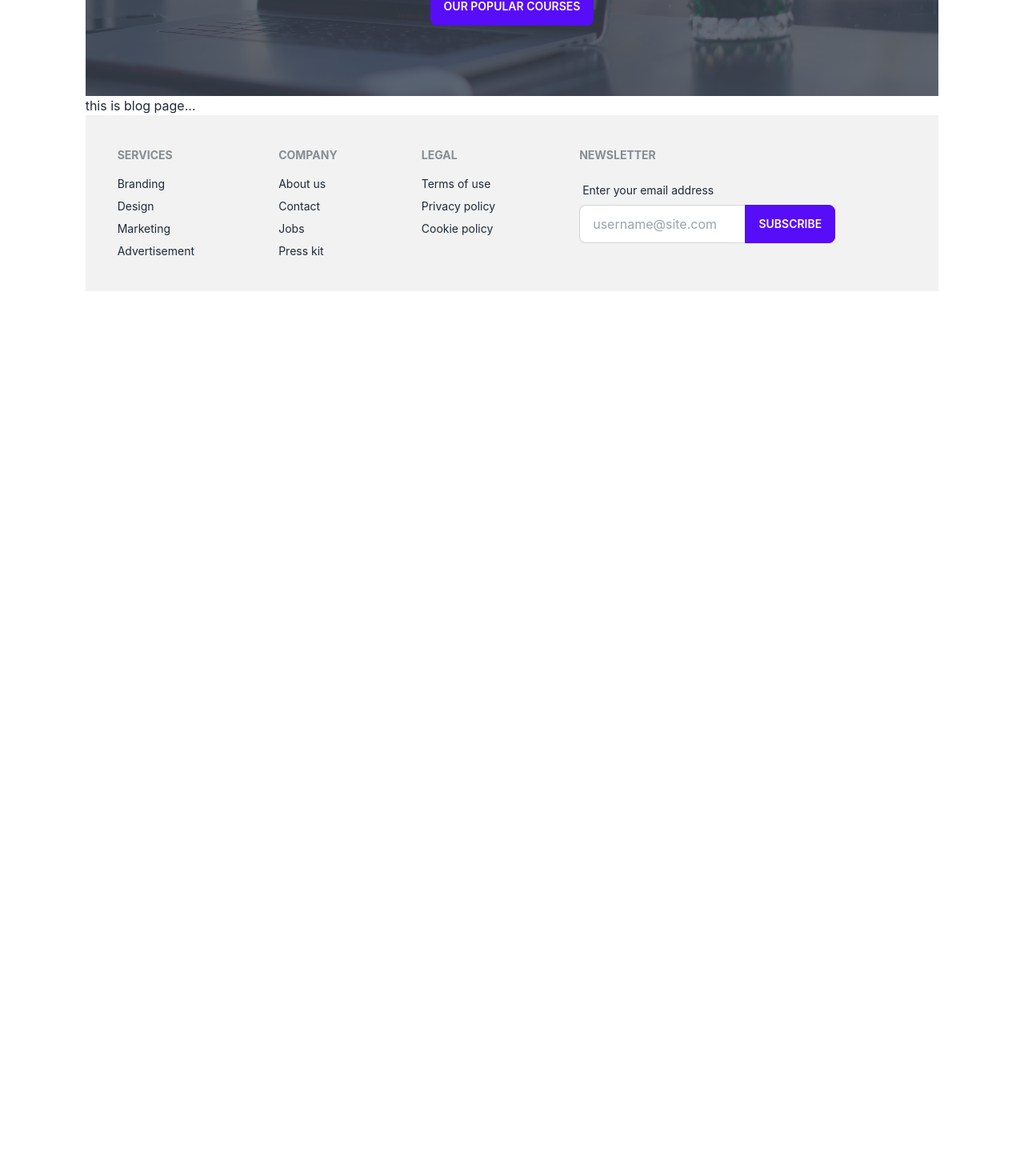
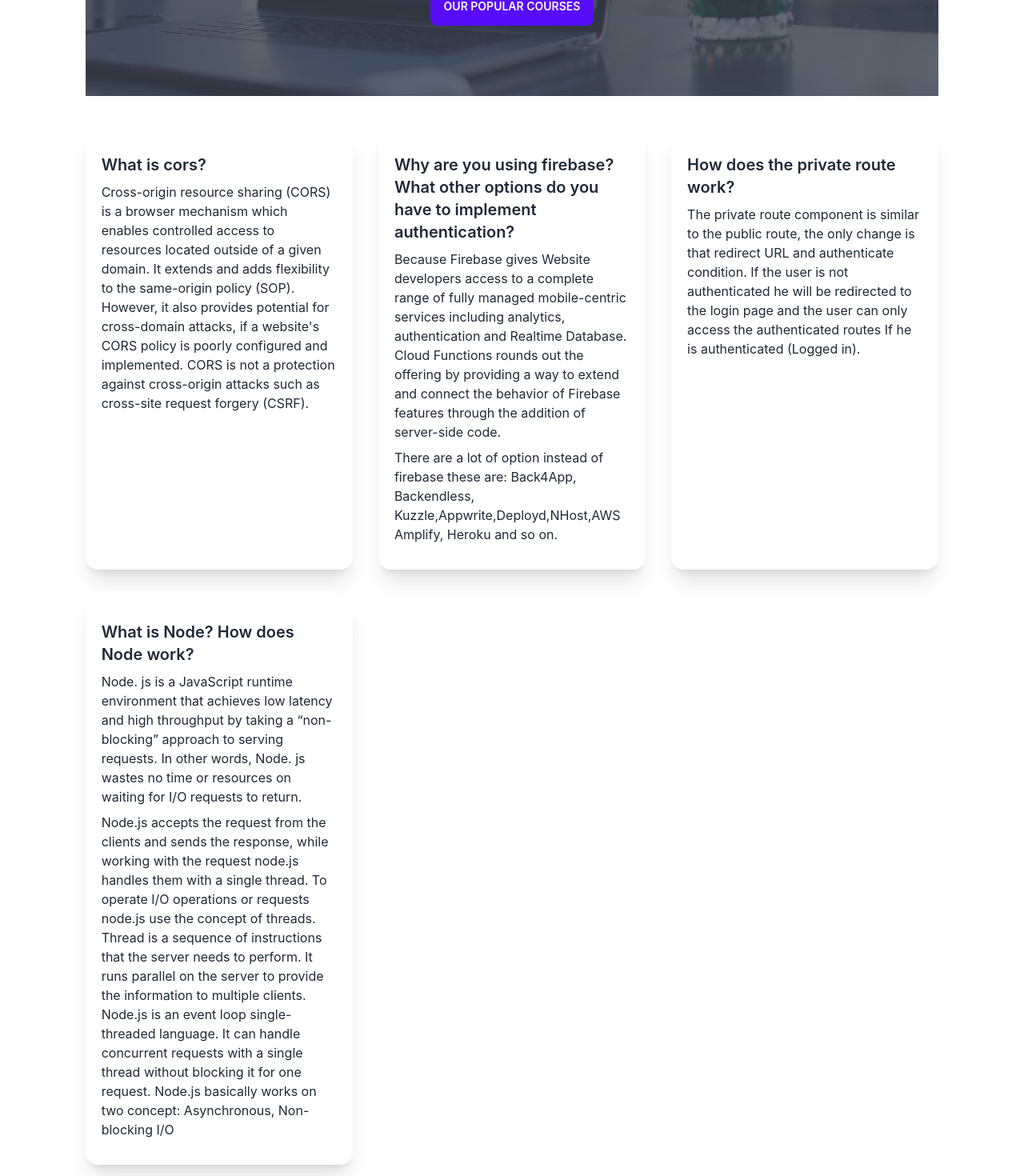
Before and after one commit to theMorshed/programming-school-client, a React (Create React App) app: page /blog in a window 1280 px wide. Shown: the part 360-1830 px from the top of the page at 80% size. Before the commit the page ends 800 px from the top, so only its background shows below. Built offline with nearby package versions, Linux system fonts and the light colour scheme; no server answers.

Commit message:
add blog page and write all question and answer

```diff
--- a/src/components/pages/Blog.js
+++ b/src/components/pages/Blog.js
@@ -2,8 +2,36 @@ import React from 'react';
 
 const Blog = () => {
     return (
-        <div>
-            this is blog page...
+        <div className='w-full py-10'>
+            <div className='grid grid-cols-1 md:grid-cols-2 lg:grid-cols-3 gap-8'>
+                <div className="card w-full bg-base-100 shadow-xl">
+                    <div className="card-body px-5">
+                        <h2 className="card-title">What is cors?</h2>
+                        <p>Cross-origin resource sharing (CORS) is a browser mechanism which enables controlled access to resources located outside of a given domain. It extends and adds flexibility to the same-origin policy (SOP). However, it also provides potential for cross-domain attacks, if a website's CORS policy is poorly configured and implemented. CORS is not a protection against cross-origin attacks such as cross-site request forgery (CSRF).</p>
+                    </div>
+                </div>
+                <div className="card w-full bg-base-100 shadow-xl">
+                    <div className="card-body px-5">
+                        <h2 className="card-title">Why are you using firebase? What other options do you have to implement authentication?</h2>
+                        <p>Because Firebase gives Website developers access to a complete range of fully managed mobile-centric services including analytics, authentication and Realtime Database. Cloud Functions rounds out the offering by providing a way to extend and connect the behavior of Firebase features through the addition of server-side code.</p>
+                        <p>There are a lot of option instead of firebase these are: Back4App, Backendless, Kuzzle,Appwrite,Deployd,NHost,AWS Amplify, Heroku and so on.</p>
+                    </div>
+                </div>
+                <div className="card w-full bg-base-100 shadow-xl">
+                    <div className="card-body px-5">
+                        <h2 className="card-title">How does the private route work?</h2>
+                        <p>The private route component is similar to the public route, the only change is that redirect URL and authenticate condition. If the user is not authenticated he will be redirected to the login page and the user can only access the authenticated routes If he is authenticated (Logged in).</p>
+                    </div>
+                </div>
+                <div className="card w-full bg-base-100 shadow-xl">
+                    <div className="card-body px-5">
+                        <h2 className="card-title">What is Node? How does Node work?</h2>
+                        <p>Node. js is a JavaScript runtime environment that achieves low latency and high throughput by taking a “non-blocking” approach to serving requests. In other words, Node. js wastes no time or resources on waiting for I/O requests to return.</p>
+                        <p>Node.js accepts the request from the clients and sends the response, while working with the request node.js handles them with a single thread. To operate I/O operations or requests node.js use the concept of threads. Thread is a sequence of instructions that the server needs to perform. It runs parallel on the server to provide the information to multiple clients. Node.js is an event loop single-threaded language. It can handle concurrent requests with a single thread without blocking it for one request.
+                        Node.js basically works on two concept: Asynchronous, Non-blocking I/O</p>
+                    </div>
+                </div>
+            </div>
         </div>
     );
 };
```
